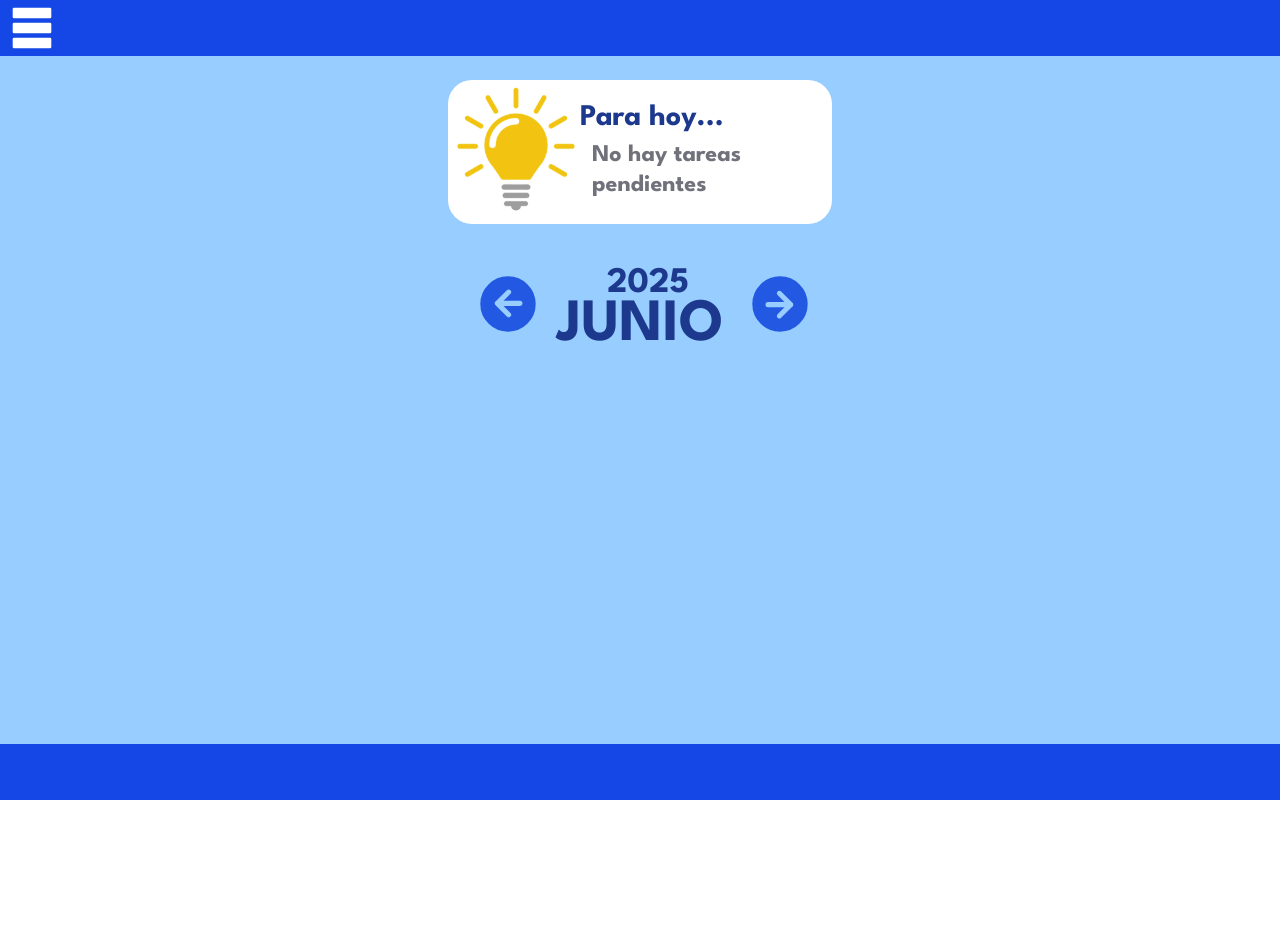
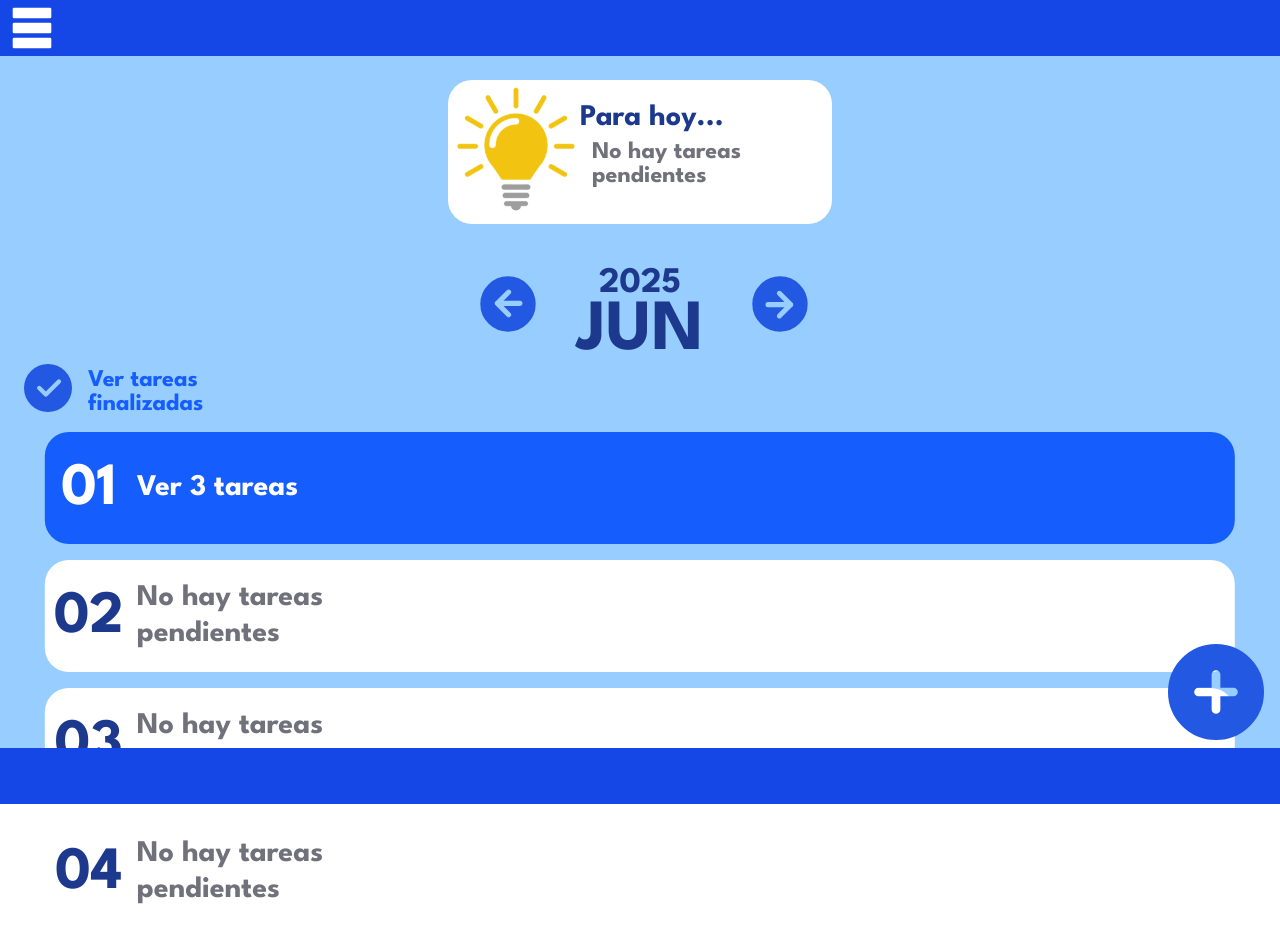
Before and after one commit to Fer2703/AgendifyFabi, a React (Vite) app in the folder agendify/: page / in a window 1280 px wide. Before the commit the page ends 800 px from the top, so only its background shows below. Built offline with nearby package versions, Linux system fonts and the light colour scheme.

Commit message:
feat: Diseño del Home Page Terminado
Listo

```diff
--- a/agendify/src/App.tsx
+++ b/agendify/src/App.tsx
@@ -21,8 +21,8 @@ function App() {
   }
 
   const monthNames = [
-    "ENERO", "FEBRERO", "MARZO", "ABRIL", "MAYO", "JUNIO",
-    "JULIO", "AGOSTO", "SEPTIEMBRE", "OCTUBRE", "NOVIEMBRE", "DICIEMBRE"
+    "ENE", "FEB", "MAR", "ABR", "MAY", "JUN",
+    "JUL", "AGO", "SEP", "OCT", "NOV", "DIC"
   ]
 
   return (
@@ -44,14 +44,14 @@ function App() {
       {/* Tarjeta de anuncios */}
       <div className="w-96 h-36 absolute left-1/2 transform -translate-x-1/2 top-20 bg-white rounded-3xl overflow-hidden">
         <div className="w-60 h-10 left-33 top-5 absolute justify-start text-blue-900 text-3xl font-bold">Para hoy...</div>
-        <div className="w-60 h-20 left-36 top-15 absolute justify-center text-zinc-500 text-2xl font-bold leading-tight">No hay tareas pendientes</div>
+        <div className="w-60 h-20 left-36 top-15 absolute justify-center text-zinc-500 text-2xl font-bold leading-none">No hay tareas pendientes</div>
         <img className="w-48 h-48 -left-7 -top-7 absolute" src="/src/assets/bombillo.svg" />
       </div>
 
       {/* Fecha */}
       <div className="w-80 h-16 left-1/2 transform -translate-x-1/2 top-66 absolute">
-        <div className="w-24 h-8 left-30 top-0 absolute text-center justify-start text-blue-900 text-4xl font-bold">{currentDate.getFullYear()}</div>
-        <div className="w-52 h-8 left-14 top-8 absolute text-center justify-start text-blue-900 text-6xl font-bold">{monthNames[currentDate.getMonth()]}</div>
+        <div className="w-24 h-8 left-1/2 transform -translate-x-1/2 top-0 absolute text-center justify-start text-blue-900 text-4xl font-bold font-['League_Spartan']">{currentDate.getFullYear()}</div>
+        <div className="w-52 h-8 left-1/2 transform -translate-x-1/2 top-8 absolute text-center justify-start text-blue-900 text-7xl font-bold font-['League_Spartan']">{monthNames[currentDate.getMonth()]}</div>
         <img
           src="/src/assets/flecha.svg"
           alt='flecha izquierda'
@@ -66,8 +66,43 @@ function App() {
         />
       </div>
 
+      {/* Tareas Finalizadas */}
+      <div className="w-44 h-12 left-8 top-89 absolute">
+        <div className="w-28 h-6 left-14 top-3 absolute justify-center text-blue-600 text-2xl leading-none font-bold">Ver tareas finalizadas</div>
+        <img src="/src/assets/paloma.svg" alt="paloma" className="w-12 h-12 -left-2 top-2 absolute" />
+      </div>
+
+      {/* Dias del Mes */}
+      <div className="w-[93%] h-125 left-1/2 transform -translate-x-1/2 top-108 absolute">
+        {/* Dia 1 */}
+        <div className="w-full h-28 left-0 top-0 absolute bg-blue-600 rounded-3xl overflow-hidden flex items-center">
+          <div className="w-20 h-14 left-1 absolute text-center justify-start text-white text-6xl font-bold">01</div>
+          <div className="w-64 h-20 left-23 absolute flex items-center text-white text-3xl font-bold">Ver 3 tareas</div>
+        </div>
+        {/* Dia 2 */}
+        <div className="w-full h-28 left-0 top-32 absolute bg-white rounded-3xl overflow-hidden flex items-center">
+          <div className="w-20 h-14 left-1 absolute text-center justify-start text-blue-900 text-6xl font-bold">02</div>
+          <div className="w-64 h-20 left-23 absolute flex items-center text-zinc-500 text-3xl font-bold">No hay tareas pendientes</div>
+        </div>
+        {/* Dia 3 */}
+        <div className="w-full h-28 left-0 top-64 absolute bg-white rounded-3xl overflow-hidden flex items-center">
+          <div className="w-20 h-14 left-1 absolute text-center justify-start text-blue-900 text-6xl font-bold">03</div>
+          <div className="w-64 h-20 left-23 absolute flex items-center text-zinc-500 text-3xl font-bold">No hay tareas pendientes</div>
+        </div>
+        {/* Dia 4 */}
+        <div className="w-full h-28 left-0 top-96 absolute bg-white rounded-3xl overflow-hidden flex items-center">
+          <div className="w-20 h-14 left-1 absolute text-center justify-start text-blue-900 text-6xl font-bold">04</div>
+          <div className="w-64 h-20 left-23 absolute flex items-center text-zinc-500 text-3xl font-bold">No hay tareas pendientes</div>
+        </div>
+      </div>
+
+      {/* Agregar Tarea */}
+      <div className="w-24 h-24 right-4 bottom-15 absolute z-10">
+        <img src="/src/assets/agregar.svg" alt="agregar tarea" className="w-24 h-24 left-0 top-0 absolute"/>
+      </div>
+
       {/* Footer */}
-      <div className="w-full h-14 bg-blue-700 flex px-4 fixed bottom-0">
+      <div className="w-full h-14 bg-blue-700 flex px-4 fixed -bottom-1 z-10">
       </div>
     </div>
   )
```
